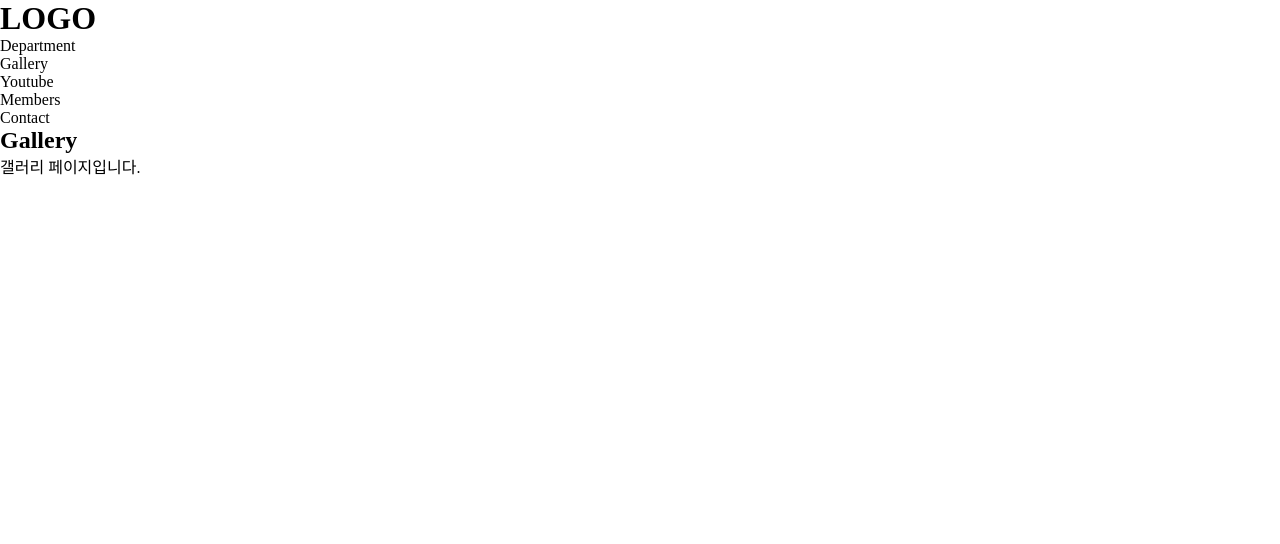
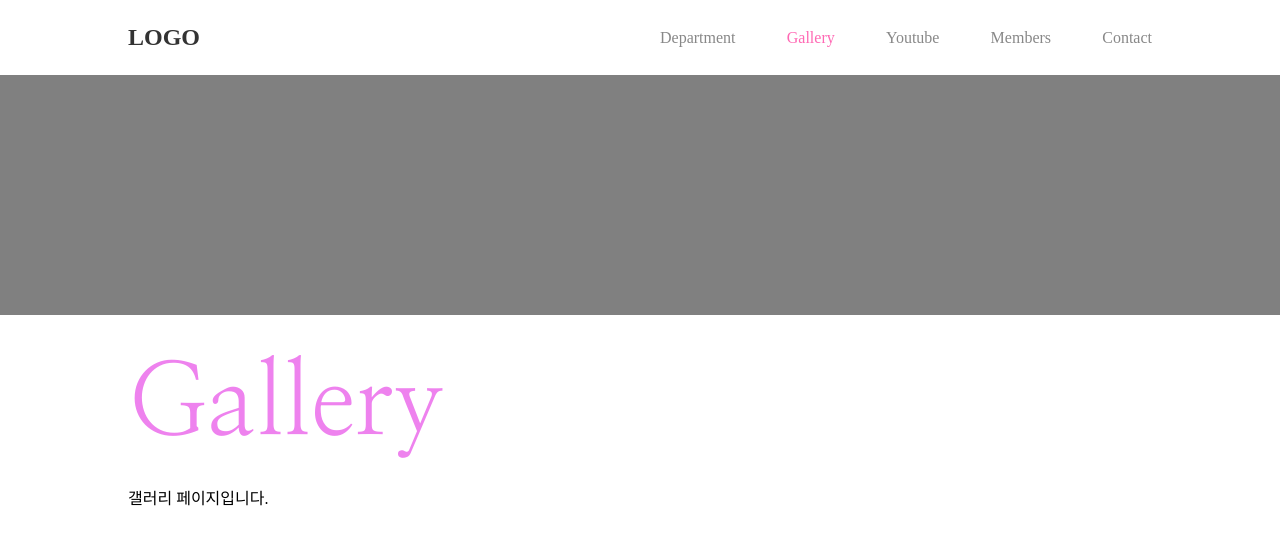
Before and after one commit to lsy0194/react-basic, a React (Create React App) app: page /#/gallery in a window 1280 px wide. Shown: the top 544 px of the page. Built offline with nearby package versions, Linux system fonts and the light colour scheme.

Commit message:
기본 레이아웃 적용

```diff
--- a/src/components/common/header/Header.jsx
+++ b/src/components/common/header/Header.jsx
@@ -3,7 +3,7 @@
 
 export default function Header({ isMain }) {
 	return (
-		<header>
+		<header className='header'>
 			<h1>
 				<Link to='/'>LOGO</Link>
 			</h1>
--- a/src/components/common/layout/Layout.jsx
+++ b/src/components/common/layout/Layout.jsx
@@ -2,10 +2,10 @@
 
 export default function Layout({ title, children }) {
 	return (
-		<section>
+		<section className={`layout ${title}`}>
 			<figure></figure>
 
-			<div>
+			<div className='content'>
 				<h1>{title}</h1>
 				{children}
 			</div>
--- a/src/components/common/layout/Layout.scss
+++ b/src/components/common/layout/Layout.scss
@@ -7,17 +7,14 @@
 		width: 100%;
 		height: 30vh;
 		background: gray;
-		opacity: 0;
-		transition: 1s 0s;
+		opacity: 1;
 	}
 
 	.content {
 		width: 80vw;
 		margin: 5vh auto;
 		min-height: 60vh;
-		transform: translateX(100px);
-		opacity: 0;
-		transition: transform 1s 0.5s, opacity 1s 0.5s;
+		opacity: 1;
 
 		h1 {
 			font: normal 100px/1 'Nanum Myeongjo';
@@ -26,26 +23,7 @@
 
 			span {
 				display: inline-block;
-				opacity: 0;
-				transform: scale(3);
-				transition-duration: 0.5s;
-			}
-		}
-	}
-
-	&.on {
-		figure {
-			opacity: 1;
-		}
-		.content {
-			opacity: 1;
-			transform: translateX(0px);
-
-			h1 {
-				span {
-					opacity: 1;
-					transform: scale(1);
-				}
+				opacity: 1;
 			}
 		}
 	}
--- a/src/components/sub/department/Department.scss
+++ b/src/components/sub/department/Department.scss
@@ -1,4 +1,4 @@
-.department {
+.Department {
 	figure {
 		background-color: lightblue;
 	}
```
